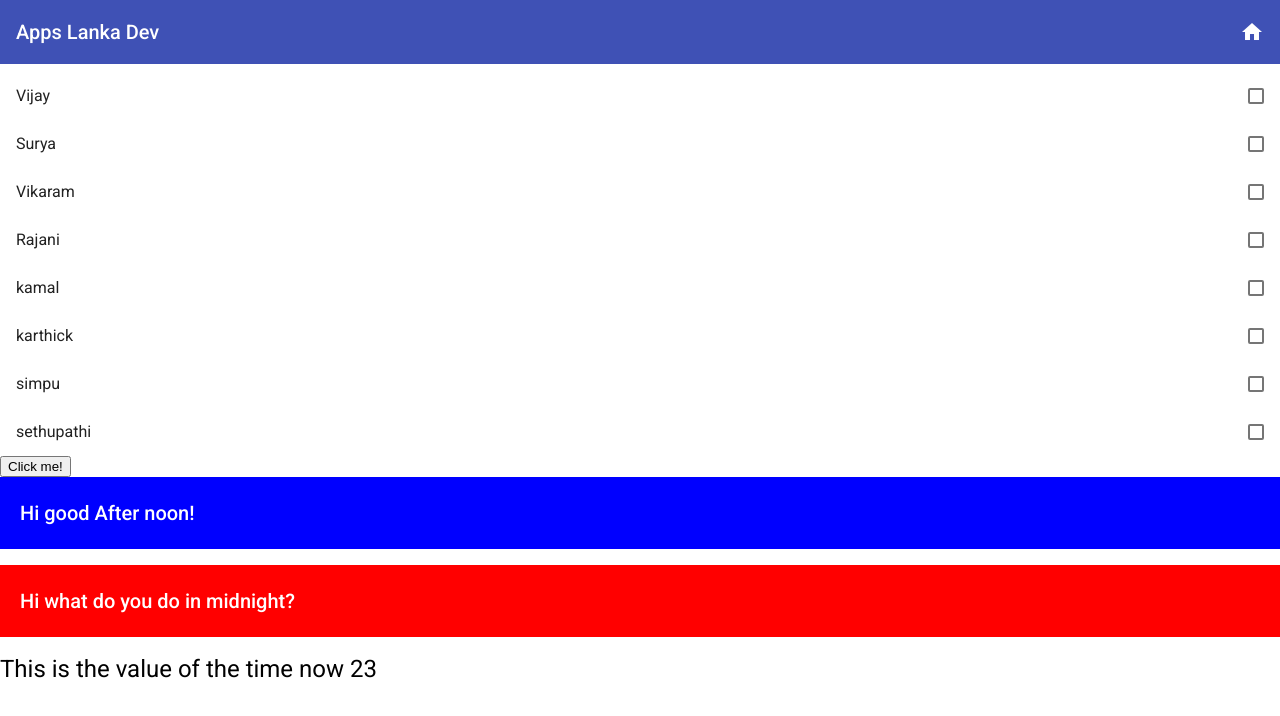
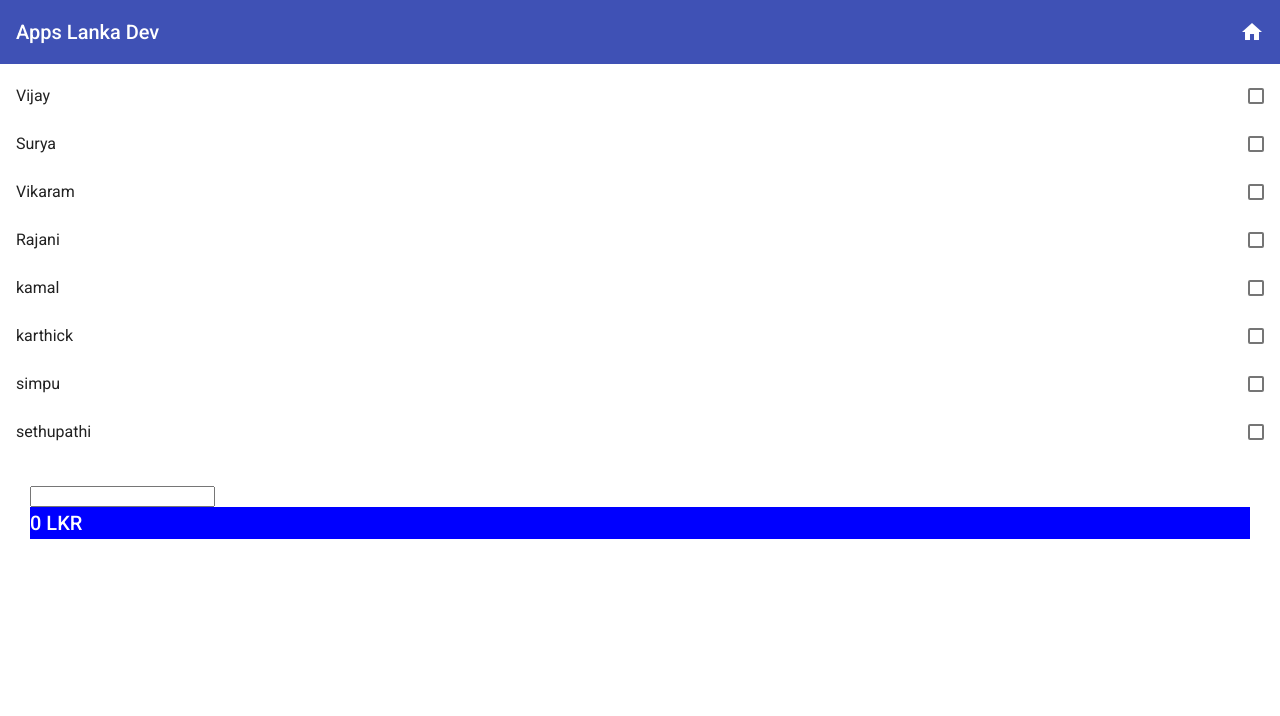
Before and after one commit to appslankadev/Angular, an Angular app: page / in a window 1280 px wide. Shown: the top 716 px of the page. Built offline with nearby package versions, Linux system fonts and the light colour scheme.

Commit message:
event in angular

```diff
--- a/src/app/app.component.html
+++ b/src/app/app.component.html
@@ -12,7 +12,13 @@
   </mat-list-option>
 </mat-selection-list>
 
-<button (click)="clickMe(17)">Click me!</button>
+<div style="padding:30px;">
+  <input (change)="calculate($event)" type="number">
+  <h2 style="background-color: blue;color:white">{{values}} LKR</h2>
+</div>
+
+
+<!-- <button (click)="clickMe(17)">Click me!</button>
 
 <h2 *ngIf="time == 10" style="color:white;background-color: blue; padding: 20px;">
   Hi Good morning!
@@ -26,4 +32,4 @@
   Hi what do you do in midnight?
 </h2>
 
-<h1>This is the value of the time now {{ time }}</h1>
+<h1>This is the value of the time now {{ time }}</h1> -->
--- a/src/app/app.component.ts
+++ b/src/app/app.component.ts
@@ -10,8 +10,14 @@ export class AppComponent {
   user = "staff";
   heroes : string[] = ['Vijay', 'Surya', 'Vikaram', 'Rajani', 'kamal', 'karthick', 'simpu', 'sethupathi'];
   time: number= 23;
+  values : number = 0;
 
   clickMe(x){
     this.time = x;
   }
+
+  calculate(event){
+    console.log(event);
+    this.values = event.target.value * 180;
+  }
 }
```
